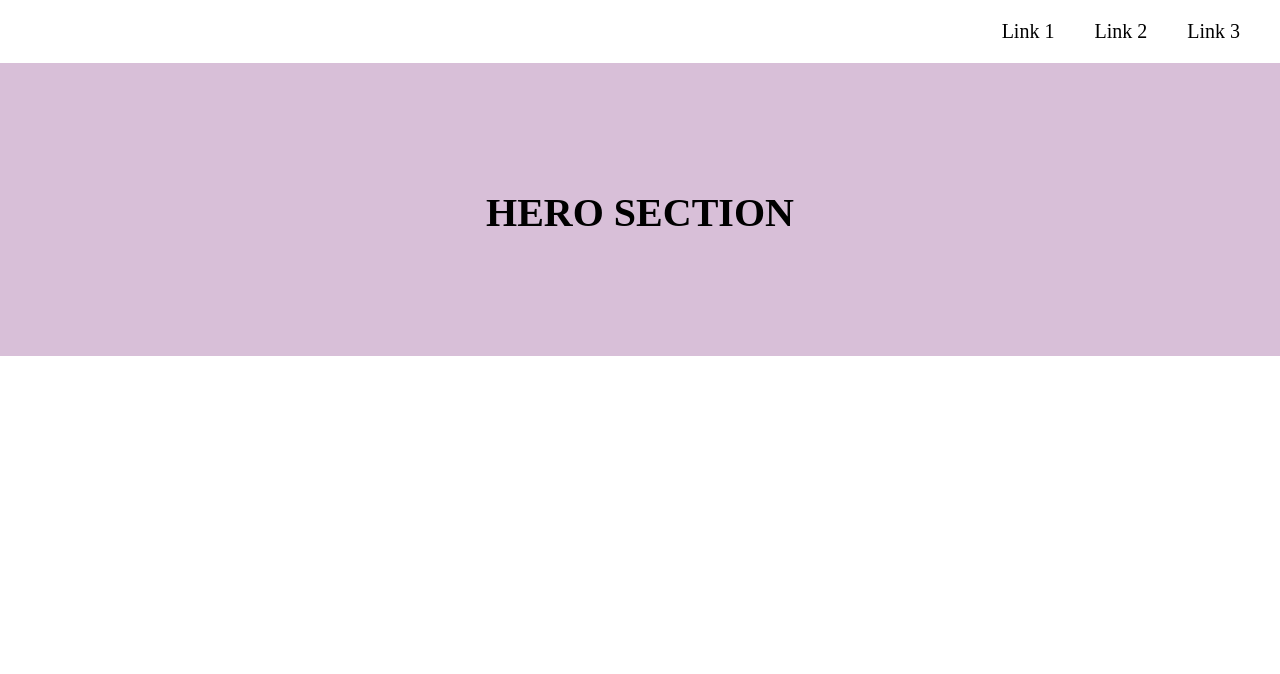
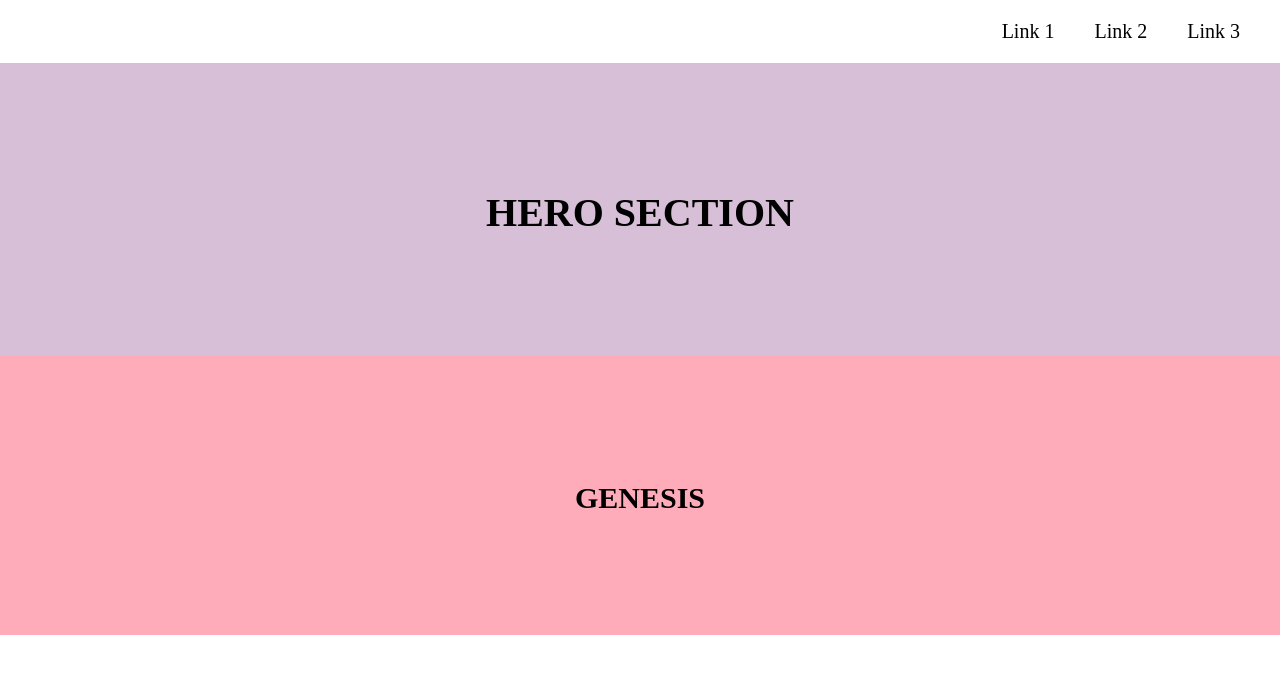
Before and after one commit to anita-epp/GDMA-FA24, a plain HTML site: page WEB2-EX4/index.html in a window 1280 px wide. Drawn offline with Linux system fonts and the light colour scheme.

Commit message:
add and style genesis section to main website

```diff
--- a/WEB2-EX4/css/main.css
+++ b/WEB2-EX4/css/main.css
@@ -116,3 +116,9 @@ main > section {
 .hero {
     background: thistle;
 }
+
+/*------Genesis Section ------*/
+
+.genesis {
+    background: rgb(255, 172, 186);
+}
--- a/WEB2-EX4/index.html
+++ b/WEB2-EX4/index.html
@@ -28,6 +28,11 @@
                 </div>
             </section>
 
+            <section class="genesis">
+                <div class="wrapper">
+                    <h2>Genesis</h2>
+                </div>
+            </section>
         </main>
 
         <!-- Footer -->
```
Also changed, not shown: 1 other file.
